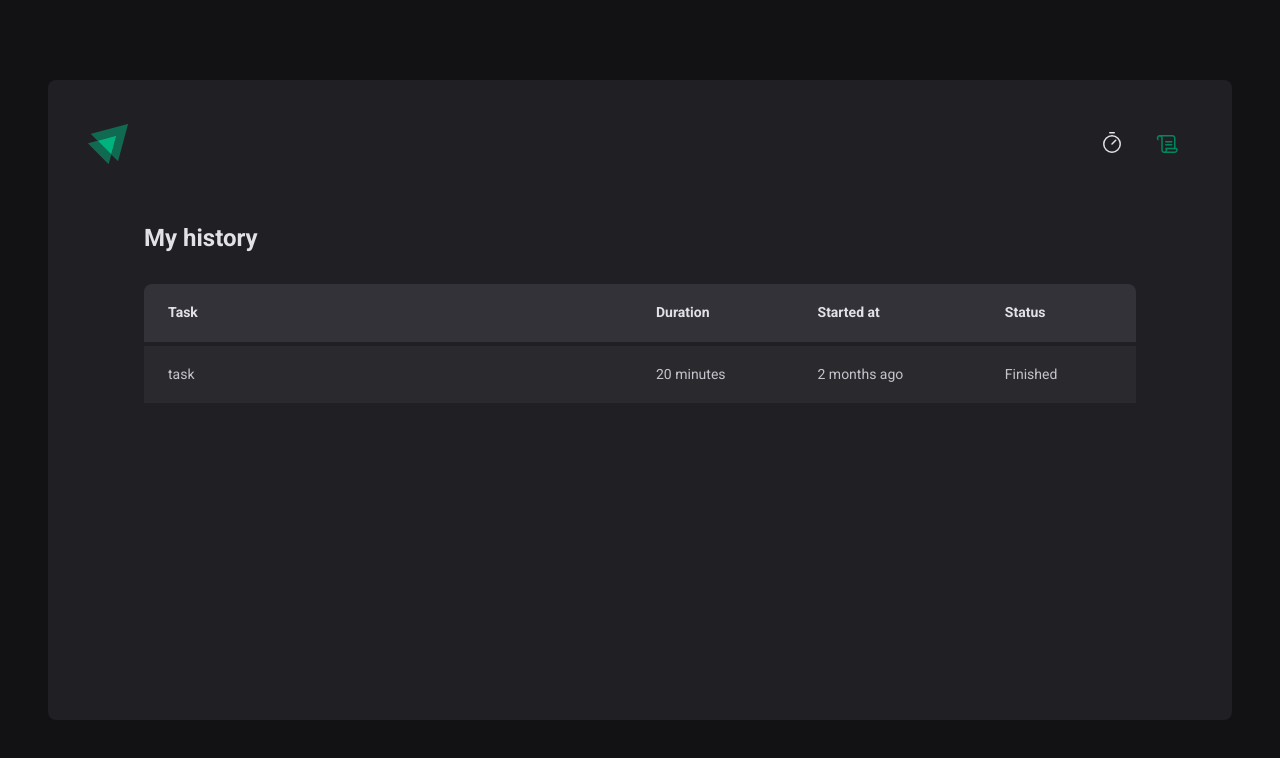
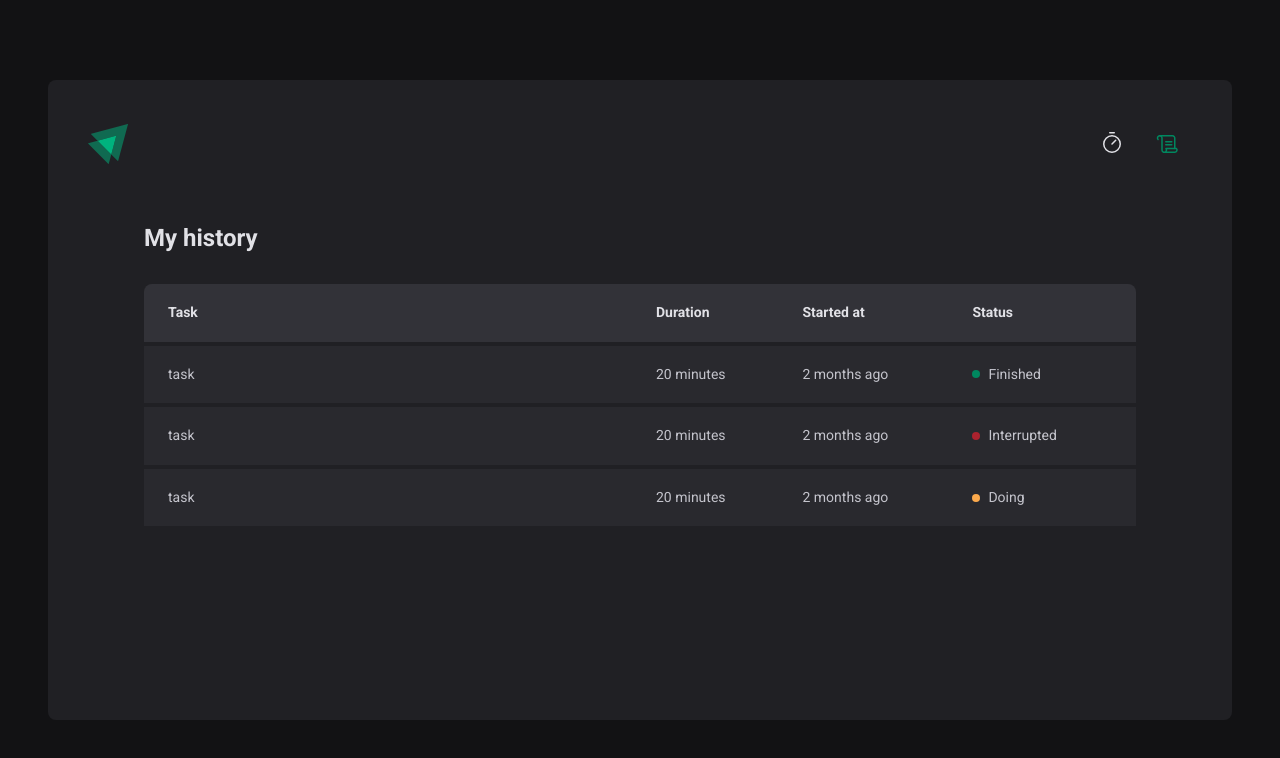
Before and after one commit to dantas15/timer-react-ts, a React (Vite) app: page /history in a window 1280 px wide. Shown: the top 758 px of the page. Built offline with nearby package versions, Linux system fonts and the light colour scheme.

Commit message:
chore(history): add table's status

```diff
--- a/src/pages/History/index.tsx
+++ b/src/pages/History/index.tsx
@@ -1,4 +1,4 @@
-import { HistoryContainer, HistoryList } from './styles'
+import { HistoryContainer, HistoryList, Status } from './styles'
 
 export function History() {
   return (
@@ -20,7 +20,25 @@ export function History() {
               <td>task</td>
               <td>20 minutes</td>
               <td>2 months ago</td>
-              <td>Finished</td>
+              <td>
+                <Status statusColor="green">Finished</Status>
+              </td>
+            </tr>
+            <tr>
+              <td>task</td>
+              <td>20 minutes</td>
+              <td>2 months ago</td>
+              <td>
+                <Status statusColor="red">Interrupted</Status>
+              </td>
+            </tr>
+            <tr>
+              <td>task</td>
+              <td>20 minutes</td>
+              <td>2 months ago</td>
+              <td>
+                <Status statusColor="yellow">Doing</Status>
+              </td>
             </tr>
           </tbody>
         </table>
--- a/src/pages/History/styles.ts
+++ b/src/pages/History/styles.ts
@@ -60,3 +60,27 @@ export const HistoryList = styled.div`
     }
   }
 `
+
+const STATUS_COLORS = {
+  yellow: 'yellow-500',
+  green: 'green-500',
+  red: 'red-500',
+} as const
+
+interface StatusProps {
+  statusColor: keyof typeof STATUS_COLORS
+}
+
+export const Status = styled.span<StatusProps>`
+  display: flex;
+  align-items: center;
+  gap: 0.5rem;
+
+  &::before {
+    content: '';
+    width: 0.5rem;
+    height: 0.5rem;
+    border-radius: 9999px;
+    background: ${(props) => props.theme[STATUS_COLORS[props.statusColor]]};
+  }
+`
```
Also changed, not shown: Notes/02-Pages-and-routes/02-05-Typescript-as-const.md (added, +28 -0 lines).
